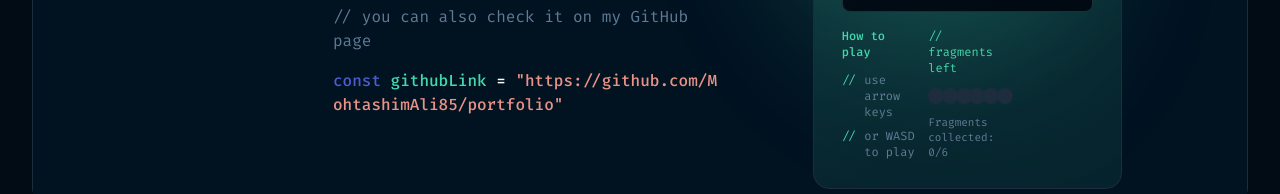
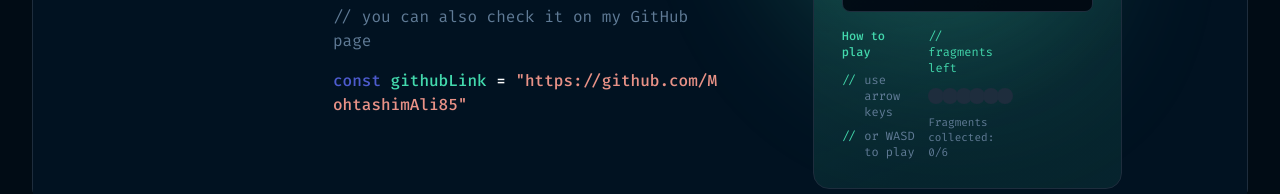
Before and after one commit to MohtashimAli85/portfolio, a Next.js app: page / in a window 1280 px wide. Shown: the part 571-765 px from the top of the page. Built offline with nearby package versions, Linux system fonts and the light colour scheme.

Commit message:
Update GitHub link in Home component

```diff
--- a/src/app/page.tsx
+++ b/src/app/page.tsx
@@ -38,7 +38,7 @@ export default function Home() {
                   target="_blank"
                   className="leading-normal"
                 >
-                  &quot;https://github.com/MohtashimAli85/portfolio&quot;
+                  &quot;https://github.com/MohtashimAli85&quot;
                 </a>
               </span>
             </h3>
```
